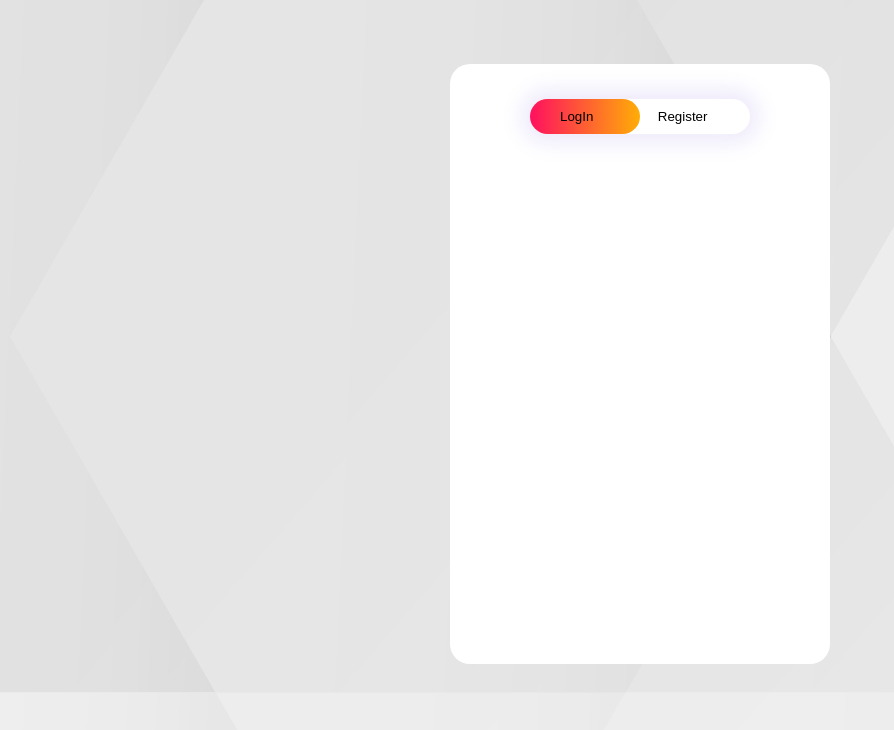
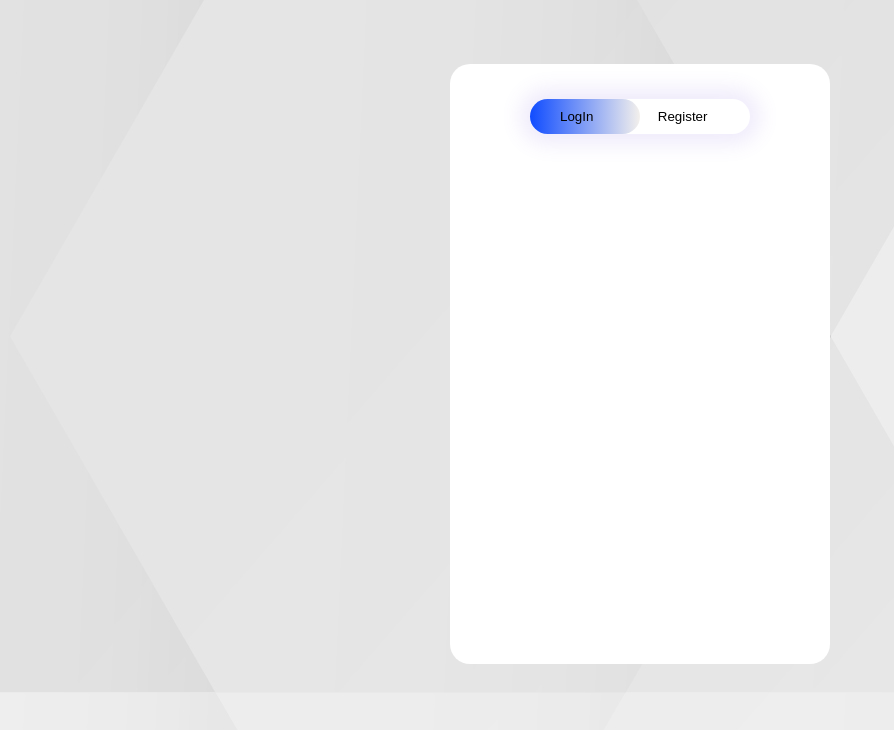
Before and after one commit to vishalpkale/GamingApp, a plain HTML site: page login.html in a window 1280 px wide. Shown: the whole page, without its empty margins (0-894 px from the left). Drawn offline with Linux system fonts and the light colour scheme.

Commit message:
Project Started2

```diff
--- a/HomePage/style/style.css
+++ b/HomePage/style/style.css
@@ -42,7 +42,7 @@
     position: absolute;
     width: 110px;
     height: 100%;
-    background: linear-gradient(to right, #ff105f, #ffad06);
+    background: linear-gradient(to right, #104cff, #f3f0ec);
     border-radius: 30px;
     transition: .5s;
 }
```
